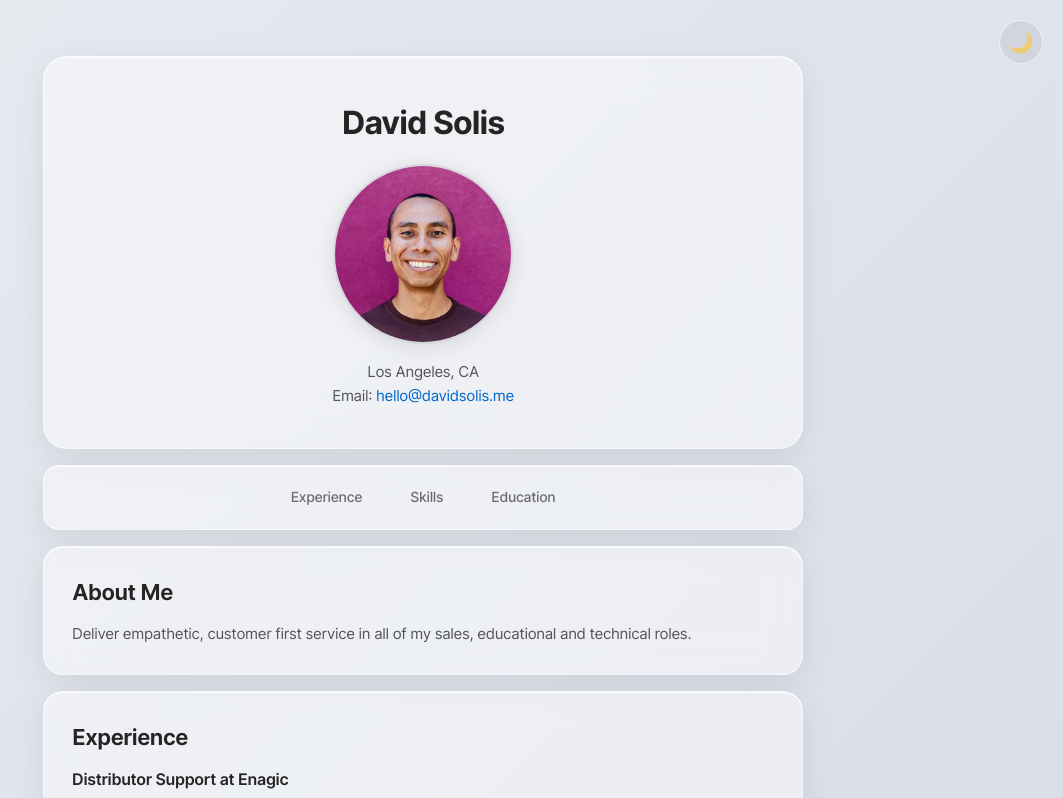
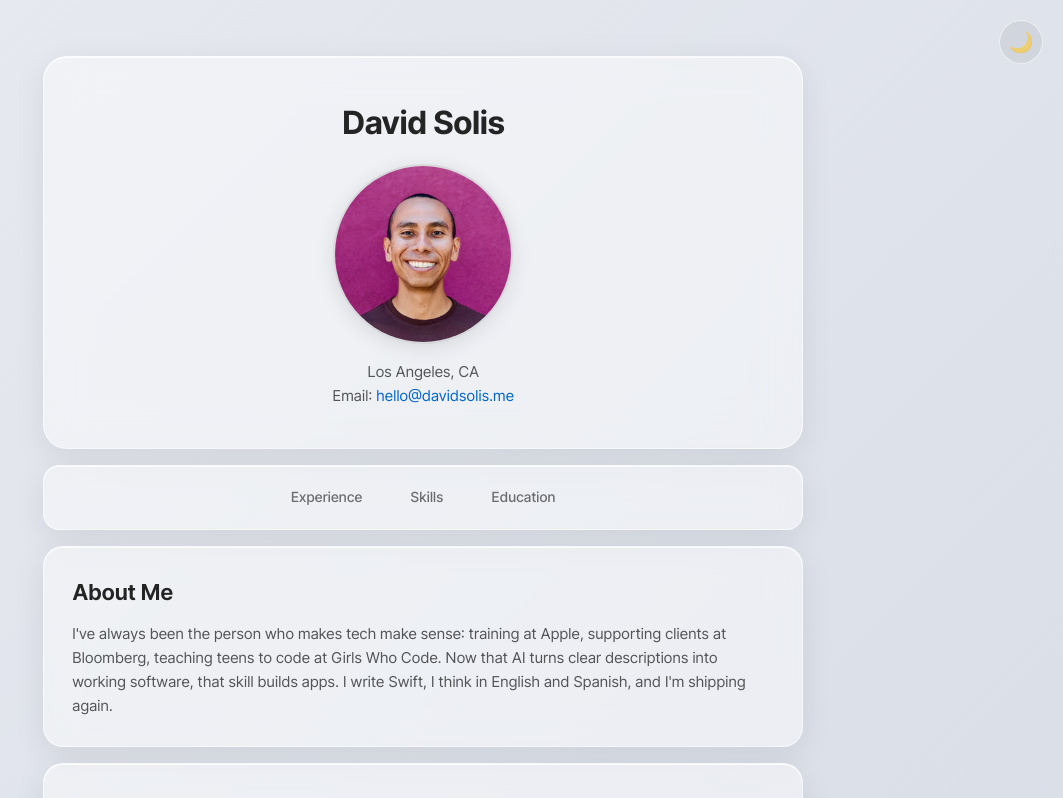
Before and after one commit to soliskit/portfolio, a Next.js app: page / in a window 1280 px wide. Shown: the top 798 px of the page, without its empty margins (217-1280 px from the left). Built offline with nearby package versions, Linux system fonts and the light colour scheme.

Commit message:
Update About Me (#12)

```diff
--- a/components/AboutMe.js
+++ b/components/AboutMe.js
@@ -5,8 +5,11 @@ export default function AboutMe() {
     <section id="about-me" className={styles.card}>
       <h2>About Me</h2>
       <p>
-        Deliver empathetic, customer first service in all of my sales,
-        educational and technical roles.
+        I've always been the person who makes tech make sense: training at
+        Apple, supporting clients at Bloomberg, teaching teens to code at Girls
+        Who Code. Now that AI turns clear descriptions into working software,
+        that skill builds apps. I write Swift, I think in English and Spanish,
+        and I'm shipping again.
       </p>
     </section>
   )
```
